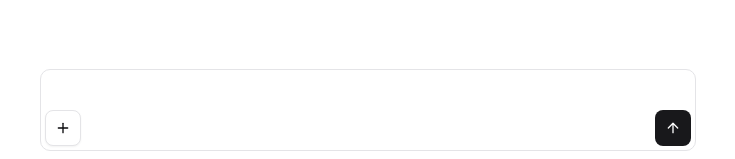
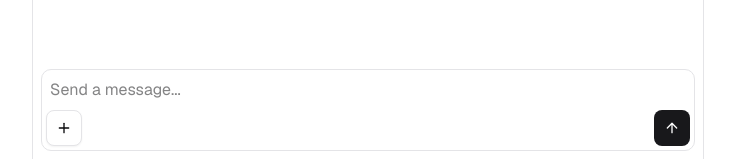
Before and after one commit to sshkeda/grokoquantomachine, a Next.js app: page / in a window 1280 px wide. Shown: the part 641-800 px from the top of the page, without its empty margins (272-1007 px from the left). Built offline with nearby package versions, Linux system fonts and the light colour scheme.

Commit message:
add basic chat support

```diff
--- /dev/null
+++ b/app/api/chat/route.ts
@@ -0,0 +1,18 @@
+import { xai } from "@ai-sdk/xai";
+import { convertToModelMessages, streamText } from "ai";
+import z from "zod";
+import type { BaseUIMessage } from "@/lib/types";
+
+const schema = z.object({
+  messages: z.array(z.any() as z.ZodType<BaseUIMessage>),
+});
+
+export async function POST(request: Request) {
+  const { messages } = schema.parse(await request.json());
+  const response = streamText({
+    model: xai("grok-4-fast-non-reasoning"),
+    messages: convertToModelMessages<BaseUIMessage>(messages),
+  });
+
+  return response.toUIMessageStreamResponse();
+}
--- a/app/page.tsx
+++ b/app/page.tsx
@@ -1,14 +1,17 @@
 "use client";
 
+import { useChat } from "@ai-sdk/react";
 import ChatMessages from "@/components/chat-messages";
 import PromptForm from "@/components/prompt-form";
+import type { BaseUIMessage } from "@/lib/types";
 
 export default function Home() {
+  const { messages, sendMessage } = useChat<BaseUIMessage>();
   return (
     <main className="flex h-screen overflow-hidden">
-      <div className="mx-auto flex max-h-screen w-full max-w-2xl flex-col">
-        <ChatMessages />
-        <PromptForm />
+      <div className="mx-auto flex max-h-screen w-full max-w-2xl flex-col border-x">
+        <ChatMessages messages={messages} />
+        <PromptForm onSubmit={(message) => sendMessage({ text: message })} />
       </div>
     </main>
   );
--- a/components/chat-messages.tsx
+++ b/components/chat-messages.tsx
@@ -1,3 +1,23 @@
-export default function ChatMessages() {
-  return <div className="flex flex-1 flex-col gap-2 p-2" />;
+import type { BaseUIMessage, BaseUIMessagePart } from "@/lib/types";
+
+export default function ChatMessages(props: { messages: BaseUIMessage[] }) {
+  return (
+    <div className="flex flex-1 flex-col gap-2 p-2">
+      {props.messages.map((message) => (
+        <div key={message.id}>
+          {message.parts.map((part, index) => (
+            <MessagePart key={`${message.id}-${index}`} part={part} />
+          ))}
+        </div>
+      ))}
+    </div>
+  );
 }
+
+function MessagePart(props: { part: BaseUIMessagePart }) {
+  if (props.part.type === "text") {
+    return <div>{props.part.text}</div>;
+  }
+
+  return null;
+}
--- a/components/prompt-form.tsx
+++ b/components/prompt-form.tsx
@@ -1,22 +1,62 @@
+"use client";
+
+import { zodResolver } from "@hookform/resolvers/zod";
 import { ArrowUp, Plus } from "lucide-react";
+import type { KeyboardEvent } from "react";
+import { Controller, useForm } from "react-hook-form";
 import TextareaAutosize from "react-textarea-autosize";
+import { z } from "zod";
 import { Button } from "./ui/button";
 
-export default function PromptForm() {
+const formSchema = z.object({
+  message: z.string().min(1, "Message is required"),
+});
+
+export default function PromptForm(props: {
+  onSubmit: (message: string) => void;
+}) {
+  const form = useForm<z.infer<typeof formSchema>>({
+    resolver: zodResolver(formSchema),
+    defaultValues: {
+      message: "",
+    },
+  });
+
+  const handleSubmit = (data: z.infer<typeof formSchema>) => {
+    props.onSubmit(data.message);
+    form.reset();
+  };
+
+  const handleKeyDown = (event: KeyboardEvent<HTMLTextAreaElement>) => {
+    if (event.key === "Enter" && !event.shiftKey) {
+      event.preventDefault();
+      form.handleSubmit(handleSubmit)();
+    }
+  };
+
   return (
-    <form className="px-2 pb-2">
+    <form className="px-2 pb-2" onSubmit={form.handleSubmit(handleSubmit)}>
       <div className="flex flex-col rounded-lg border">
-        <TextareaAutosize
-          className="h-10 w-full resize-none p-2 outline-none"
-          maxRows={6}
-          minRows={1}
-          spellCheck={false}
+        <Controller
+          control={form.control}
+          name="message"
+          render={({ field }) => (
+            <TextareaAutosize
+              {...field}
+              className="h-10 w-full resize-none p-2 outline-none"
+              maxRows={6}
+              minRows={1}
+              onKeyDown={handleKeyDown}
+              placeholder="Send a message..."
+              spellCheck={false}
+            />
+          )}
         />
         <div className="flex justify-between px-1 pb-1">
-          <Button size="icon" variant="outline">
+          <Button size="icon" type="button" variant="outline">
             <Plus />
           </Button>
-          <Button size="icon" variant="default">
+          <Button size="icon" type="submit" variant="default">
             <ArrowUp />
           </Button>
         </div>
--- /dev/null
+++ b/lib/types.ts
@@ -0,0 +1,12 @@
+import type { UIMessage, UIMessagePart } from "ai";
+
+export type BaseUIMetadata = never;
+export type BaseUIDataTypes = never;
+export type BaseUITools = never;
+
+export type BaseUIMessage = UIMessage<
+  BaseUIDataTypes,
+  BaseUIMetadata,
+  BaseUITools
+>;
+export type BaseUIMessagePart = UIMessagePart<BaseUIDataTypes, BaseUITools>;
--- a/tsconfig.json
+++ b/tsconfig.json
@@ -12,7 +12,7 @@
     "resolveJsonModule": true,
     "isolatedModules": true,
     "jsx": "react-jsx",
-    "incremental": true,
+    "incremental": false,
     "plugins": [
       {
         "name": "next"
```
Also changed, not shown: package.json (+6 -1 lines), 1 other file (tests, documents, lock files or other folders).
